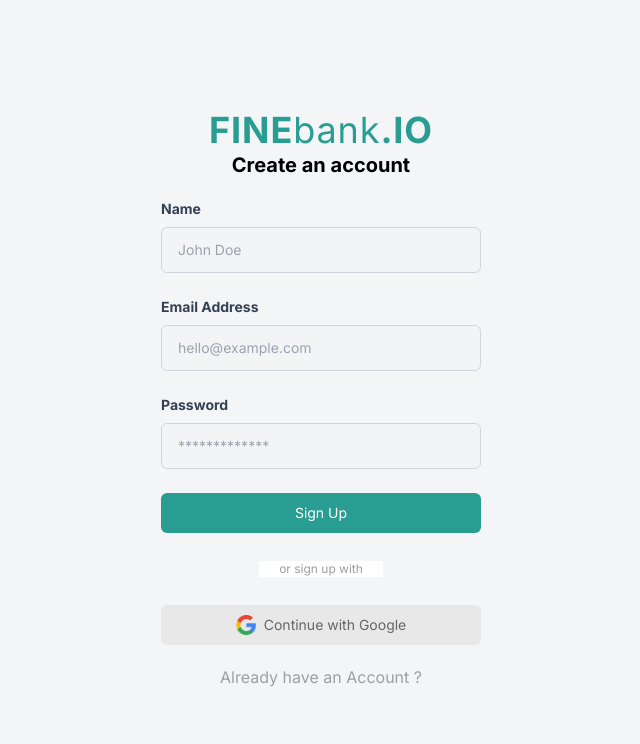
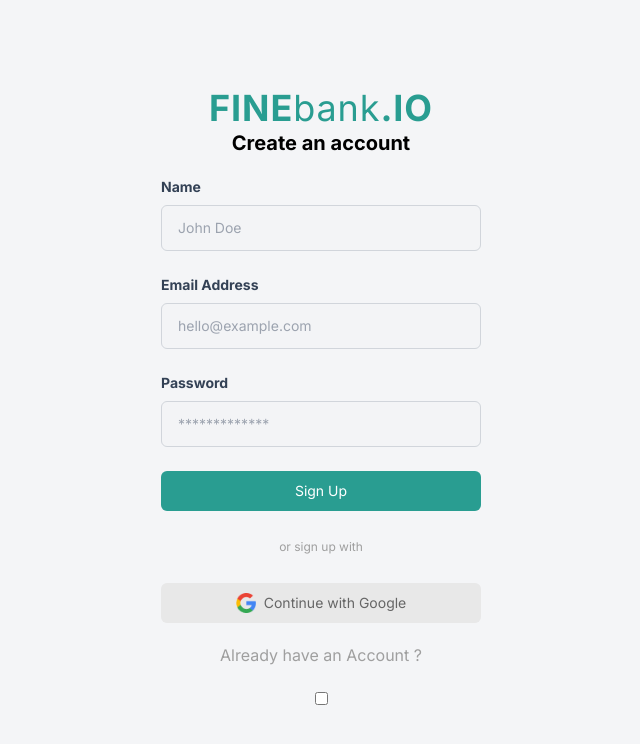
Before and after one commit to rizkishafara/learn_react, a React (Vite) app: page /register in a window 1280 px wide. Shown: the top 744 px of the page, without its empty margins (319-959 px from the left). Built offline with nearby package versions, Linux system fonts and the light colour scheme.

Commit message:
feat: implement dark mode

```diff
--- a/src/components/Elements/CheckBox/index.jsx
+++ b/src/components/Elements/CheckBox/index.jsx
@@ -9,7 +9,7 @@
         name={name}
         id={name}
       />
-      <label htmlFor={name} className="ps-3 text-sm text-slate-700">
+      <label htmlFor={name} className="ps-3 text-sm text-slate-700 dark:text-white">
         {label}
       </label>
     </div>
--- a/src/components/Elements/LabeledInput/Label.jsx
+++ b/src/components/Elements/LabeledInput/Label.jsx
@@ -4,7 +4,7 @@
   return (
     <label
       htmlFor={htmlFor}
-      className="block text-slate-700 text-sm font-bold mb-2"
+      className="block text-slate-700 dark:text-white text-sm font-bold mb-2"
     >
       {children}
     </label>
--- a/src/components/Fragments/FormSignIn.jsx
+++ b/src/components/Fragments/FormSignIn.jsx
@@ -3,7 +3,7 @@
 import Labeledinput from "../Elements/LabeledInput";
 import { useForm } from "react-hook-form";
 import axios from "axios";
-import { useContext, useState } from "react";
+import { useContext } from "react";
 import { jwtDecode } from "jwt-decode";
 import SnackBar from "../Elements/SnackBar";
 import { useNavigate } from "react-router-dom";
@@ -106,7 +106,7 @@
       </div>
       <a
         href="/forgot-password"
-        className="block text-right text-gray-03 mt-2 text-sm font-bold"
+        className="block text-right text-gray-03 dark:text-white mt-2 text-sm font-bold"
       >
         Forgot Password?
       </a>
--- a/src/components/Layouts/AuthLayout.jsx
+++ b/src/components/Layouts/AuthLayout.jsx
@@ -11,8 +11,22 @@
   const { msg, setMsg, open, setOpen, isLoading, setIsLoading } =
     useContext(NotifContext);
 
+  const darkMode = () => {
+    const toggle = document.querySelector('.switch input[type="checkbox"]');
+    const currentTheme = localStorage.getItem("theme");
+    if (currentTheme === "dark") {
+      document.documentElement.setAttribute("class", "");
+      localStorage.setItem("theme", "");
+      toggle.checked = false;
+    } else {
+      document.documentElement.setAttribute("class", "dark");
+      localStorage.setItem("theme", "dark");
+      toggle.checked = true;
+    }
+  };
+
   return (
-    <div className="flex items-center justify-center w-screen h-screen bg-special-mainBg">
+    <div className="flex items-center justify-center w-screen h-screen bg-special-mainBg dark:bg-gray-900">
       {isLoading && (
         <SimpleBackdrop isLoading={isLoading} setIsLoading={setIsLoading} />
       )}
@@ -39,7 +53,7 @@
         {title !== "forgot password" ? (
           <>
             <div className="py-7 flex justify-center text-xs text-gray-03">
-              <span className="bg-white px-5"> or {title} with</span>
+              <span className="dark:text-white px-5"> or {title} with</span>
             </div>
             <Button variant="bg-gray-05 w-full text-gray-01 flex items-center justify-center space-x-2">
               <img
@@ -65,6 +79,15 @@
             Back to Login
           </a>
         )}
+        {
+          /* dark mode toggle */
+          <div className="flex justify-center mt-5">
+            <label className="switch">
+              <input type="checkbox" onClick={darkMode} />
+              <span className="slider round"></span>
+            </label>
+          </div>
+        }
       </motion.div>
     </div>
   );
--- a/tailwind.config.js
+++ b/tailwind.config.js
@@ -28,5 +28,6 @@
       },
     },
   },
+  darkMode: "class",
   plugins: [],
 };
```
